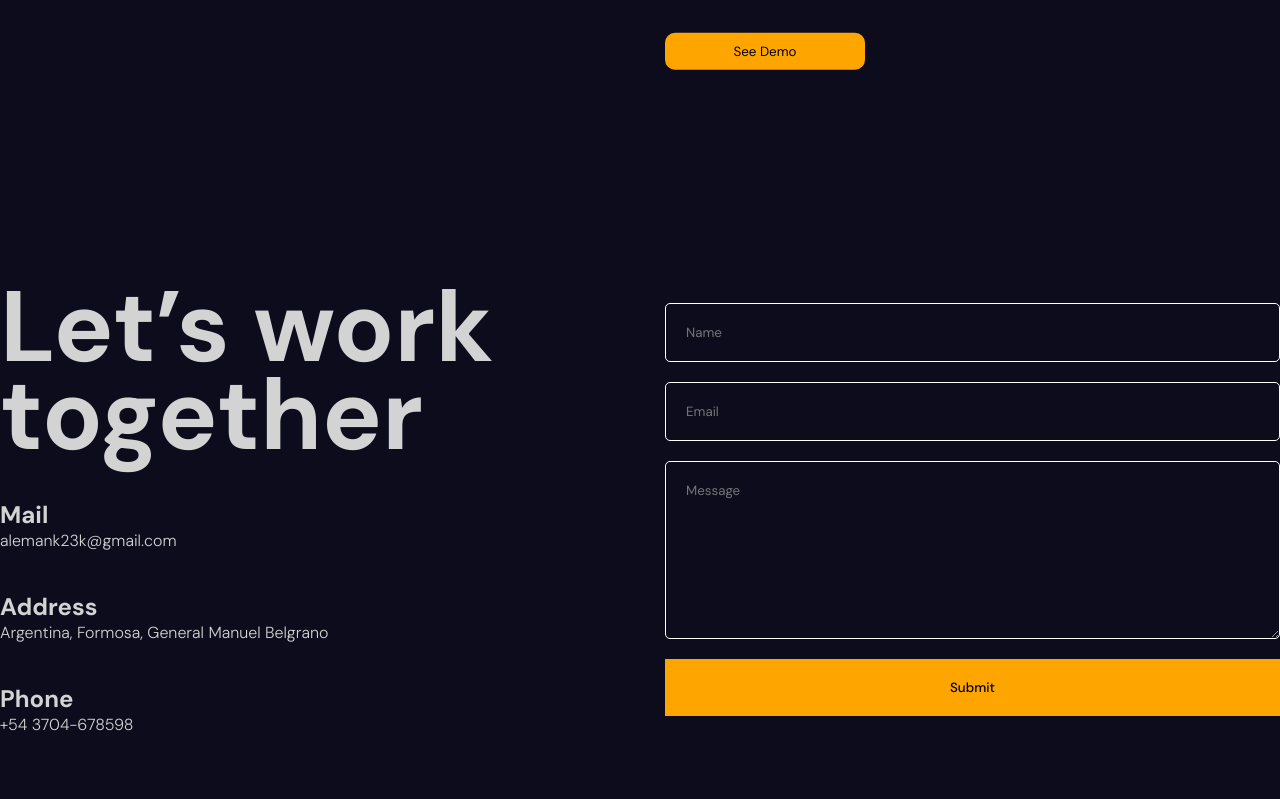
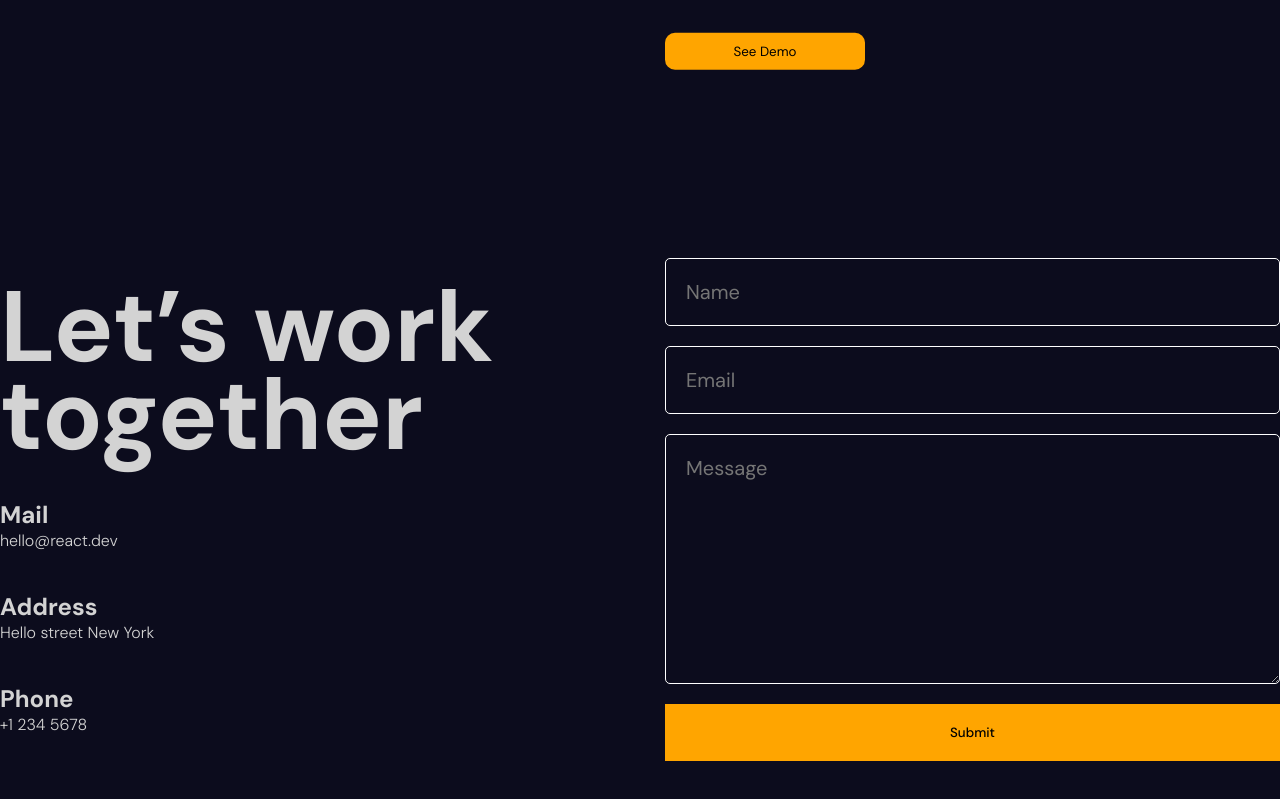
Before and after one commit to Alek30k/animated-portfolio, a React (Vite) app: page / in a window 1280 px wide. Shown: the part 6444-7243 px from the top of the page. Built offline with nearby package versions, Linux system fonts and the light colour scheme.

Commit message:
last commit

```diff
--- a/src/components/contact/Contact.jsx
+++ b/src/components/contact/Contact.jsx
@@ -31,8 +31,8 @@ const Contact = () => {
 
     emailjs
       .sendForm(
-        "service_1qa9xko",
-        "template_r8d7veg",
+        "service_wpoykp3",
+        "template_1vuw1kh",
         formRef.current,
         "2vSQeLwIQGjKVLfFf"
       )
@@ -57,14 +57,16 @@ const Contact = () => {
       <motion.div className="textContainer" variants={variants}>
         <motion.h1 variants={variants}>Let’s work together</motion.h1>
         <motion.div className="item" variants={variants}>
-          <h2>Mail</h2> <span>alemank23k@gmail.com</span>
+          <h2>Mail</h2>
+          <span>hello@react.dev</span>
         </motion.div>
         <motion.div className="item" variants={variants}>
-          <h2>Address</h2>{" "}
-          <span>Argentina, Formosa, General Manuel Belgrano</span>
+          <h2>Address</h2>
+          <span>Hello street New York</span>
         </motion.div>
         <motion.div className="item" variants={variants}>
-          <h2>Phone</h2> <span>+54 3704-678598</span>
+          <h2>Phone</h2>
+          <span>+1 234 5678</span>
         </motion.div>
       </motion.div>
       <div className="formContainer">
--- a/src/components/contact/contact.scss
+++ b/src/components/contact/contact.scss
@@ -64,6 +64,7 @@
 
       input,
       textarea {
+        font-size: 20px;
         padding: 20px;
         background-color: transparent;
         border: 1px solid white;
```
Also changed, not shown: src/components/cursor/Cursor.jsx (added, +7 -0 lines), src/components/cursor/cursor.scss (added, +14 -0 lines).
